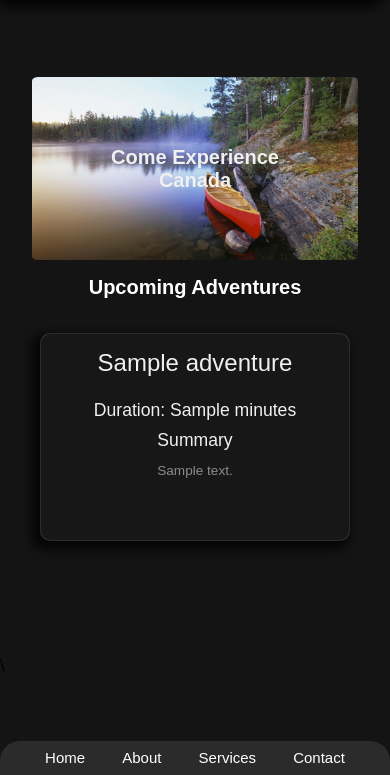
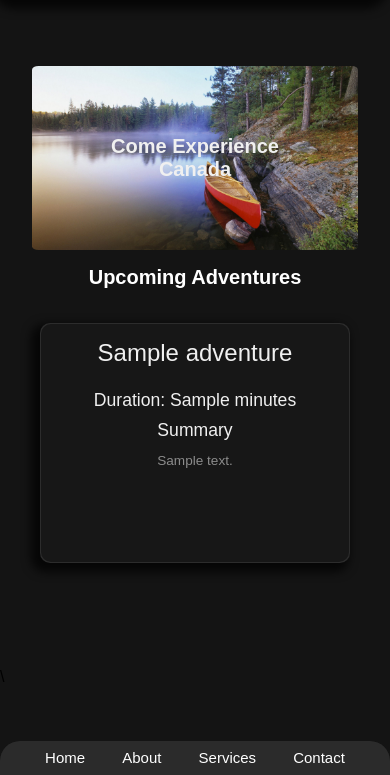
Before and after one commit to f6y6p6/Halifax-Canoe-and-Kayak, a PHP site: page /all-adventures.php in a window 390 px wide. Shown: the part 69-844 px from the top of the page. Run offline with PHP 8.4, Linux system fonts and the light colour scheme; tables that the repository leaves empty or names only in its code hold one stand-in row (values such as "Sample post"); data that the repository does not hold is empty.

Commit message:
Tidying up the css for cards

```diff
--- a/styles.css
+++ b/styles.css
@@ -277,6 +277,7 @@
   }
 
   .card {
+    height: 15rem;
     flex-shrink: 1;
     width: calc(50% - 20px);
   }
@@ -306,13 +307,13 @@
   }
 
   .card {
-      height: 15rem;
+      height: 17rem;
   }
 }
 
 @media(max-width: 550px) {
   .card {
-      height: 16rem;
+      height: 18rem;
   }
 }
 
@@ -334,14 +335,14 @@
 
 .card {
   width: 100%;
-  height: 12rem;
+  height: 14rem;
   margin: 0.5rem;
 }
 }
 
 @media(max-width: 430px) {
   .card {
-      height: 13rem;
+      height: 15rem;
   }
 }
 
@@ -352,6 +353,6 @@
 }
 
 .card {
-  height: 15rem;
+  height: 17rem;
 }
 }
```
